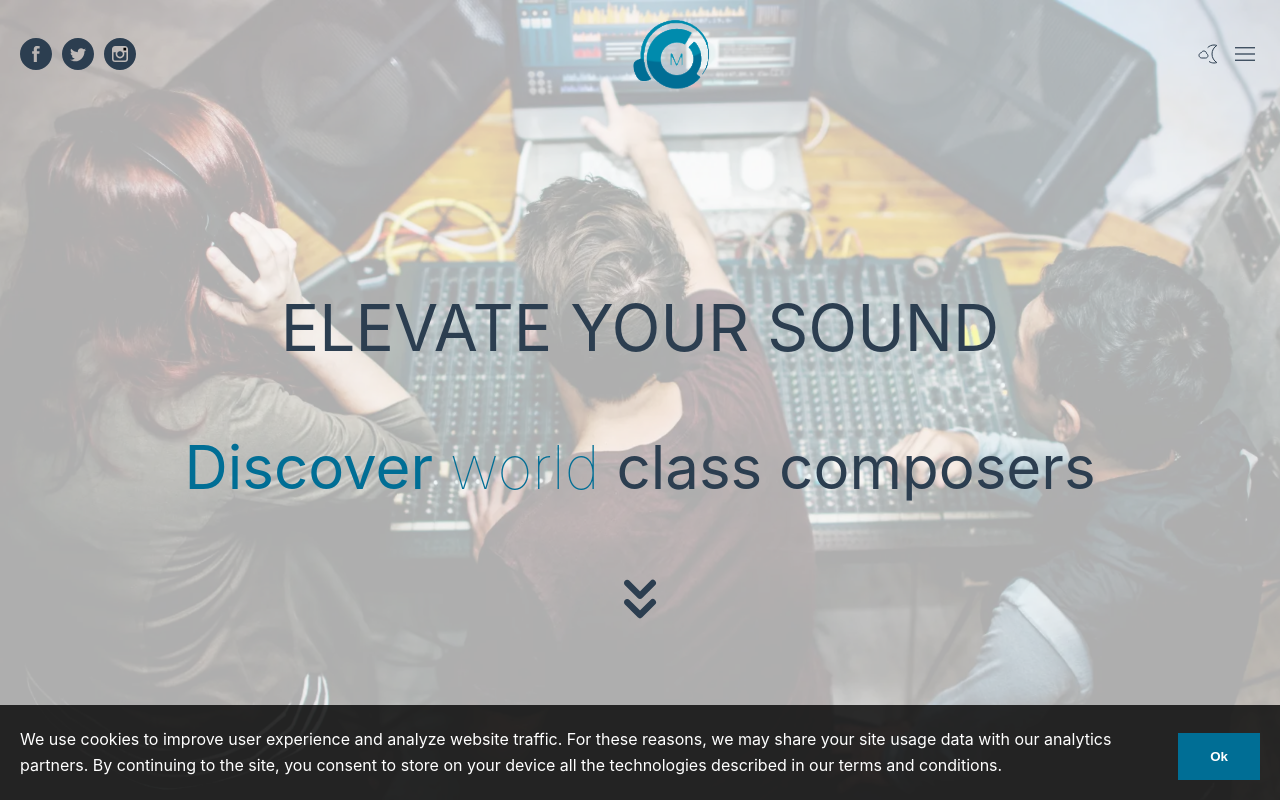
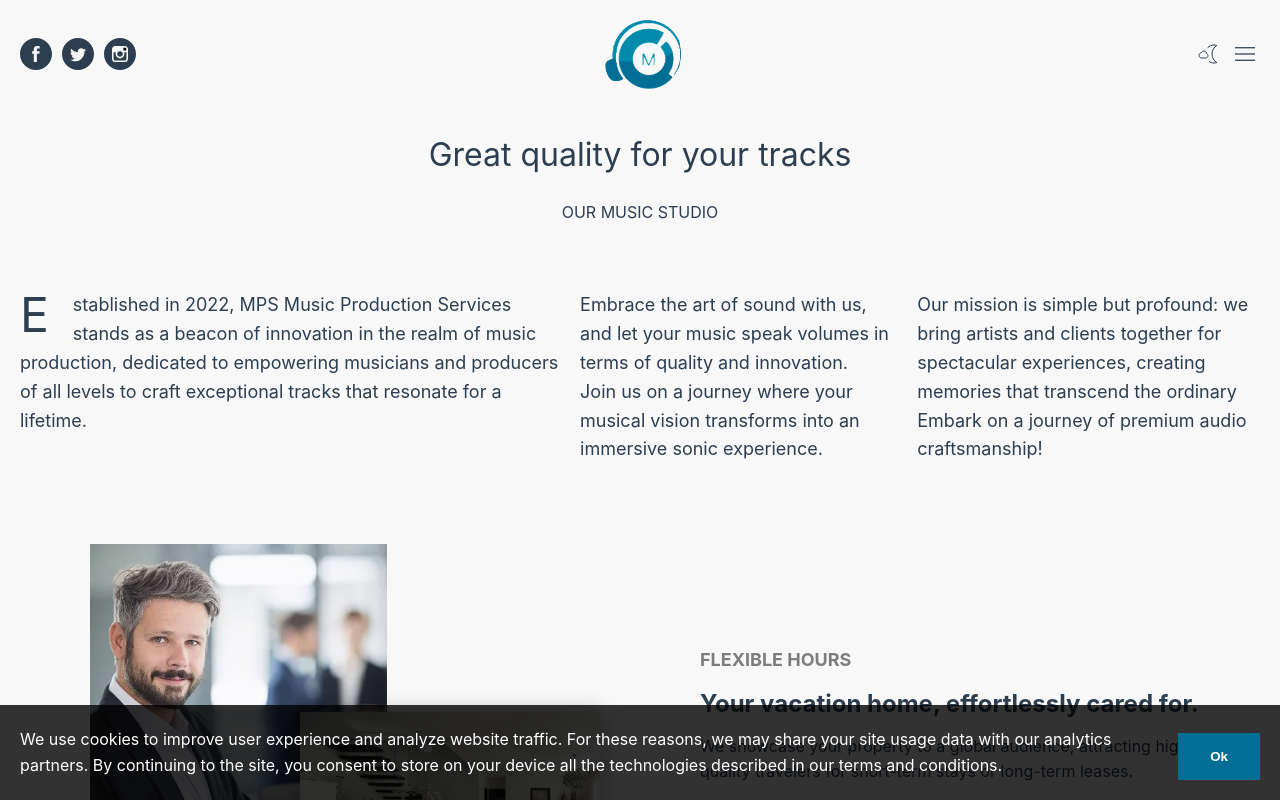
Before and after one commit to alejandroyunes/vue-solar, a Vue app: page / in a window 1280 px wide. Shown: the top 800 px of the page. Built offline with nearby package versions, Linux system fonts and the light colour scheme.

Commit message:
aded  indent description

```diff
--- a/src/components/billboard/billboard-fixed-top/billboard-fixed.scss
+++ b/src/components/billboard/billboard-fixed-top/billboard-fixed.scss
@@ -18,7 +18,7 @@
       flex-direction: column;
       justify-content: center;
       align-items: center;
-      font-size: 32px;
+      font-size: 40px;
       text-transform: uppercase;
       animation-name: slideIn;
       animation-duration: 1s;
--- a/src/components/header/03-row/social-logo-hamburger/header-menu.scss
+++ b/src/components/header/03-row/social-logo-hamburger/header-menu.scss
@@ -25,6 +25,8 @@
   .menu {
     display: flex;
     align-items: center;
+    justify-content: flex-end;
+    min-width: 120px;
     .sun,
     .moon {
       margin-right: 10px;
--- /dev/null
+++ b/src/components/sections/01-row/title-subtitle/TitleSubtitle.vue
@@ -0,0 +1,24 @@
+<script lang="ts" setup>
+import './title-subtitle.scss'
+
+interface TitleSubtitleProps {
+  title: string
+  subtitle: string
+}
+
+const { title, subtitle } = defineProps<TitleSubtitleProps>()
+
+</script>
+
+<template>
+  <section>
+    <div class="title-subtitle-container">
+      <div class="title">
+        <p>{{ title }}</p>
+      </div>
+      <div class="subtitle">
+        <p>{{ subtitle }}</p>
+      </div>
+    </div>
+  </section>
+</template>
--- /dev/null
+++ b/src/components/sections/01-row/title-subtitle/title-subtitle.scss
@@ -0,0 +1,17 @@
+.title-subtitle-container {
+  display: grid;
+  grid-template-rows: 1fr 1fr;
+  gap: 20px;
+  justify-content: center;
+  padding-top: 40px;
+  color: var(--color-heading);
+  .title {
+    font-size: 32px;
+  }
+
+  .subtitle {
+    display: flex;
+    justify-content: center;
+    font-weight: 300;
+  }
+}
--- /dev/null
+++ b/src/components/sections/03-row/indent-description/IndentDescription.vue
@@ -0,0 +1,28 @@
+<script lang="ts" setup>
+import './indent-description.scss'
+</script>
+
+<template>
+  <section class="indent-description-container">
+
+    <div class="indent-description">
+      <span class="first-letter">E</span>
+      <p>stablished in 2022, MPS Music Production Services stands as a beacon of innovation in the realm of music
+        production, dedicated to empowering musicians and producers of all levels to craft exceptional tracks that
+        resonate for a lifetime.</p>
+
+    </div>
+
+    <div class="ceo-middle">
+      <p>Embrace the art of sound with us, and let your music speak volumes in terms of quality and innovation.</p>
+      <p>Join us on a journey where your musical vision transforms into an immersive sonic experience.</p>
+    </div>
+
+    <div class="ceo-last">
+      <p>Our mission is simple but profound: we bring artists and clients together for spectacular experiences, creating
+        memories that transcend the ordinary</p>
+      <p>Embark on a journey of premium audio craftsmanship!</p>
+    </div>
+
+  </section>
+</template>
--- /dev/null
+++ b/src/components/sections/03-row/indent-description/indent-description.scss
@@ -0,0 +1,42 @@
+.indent-description-container {
+  display: grid;
+  gap: 0 20px;
+  margin: 40px auto 0;
+
+  font-size: 18px;
+  max-width: var(--max-width);
+  color: var(--color-heading);
+
+  grid-template-areas:
+    'one one two three'
+    'one one two three';
+
+  @media (max-width: 900px) {
+    gap: 20px;
+    grid-template-areas:
+      'one'
+      'three'
+      'two';
+  }
+
+  .indent-description {
+    grid-area: one;
+  }
+
+  .ceo-indent {
+    grid-area: two;
+  }
+
+  .ceo-last {
+    grid-area: three;
+  }
+
+  .first-letter {
+    font-size: 48px;
+    float: left;
+    display: inline;
+    line-height: 1;
+    padding-right: 24px;
+    color: var(--color-heading);
+  }
+}
--- a/src/views/HomeView.vue
+++ b/src/views/HomeView.vue
@@ -1,14 +1,19 @@
 <script setup lang="ts">
 import BillboardComponent from '@/components/billboard/billboard-fixed-top/BillboardFixed.vue'
+import TitleSubtitle from '@/components/sections/01-row/title-subtitle/TitleSubtitle.vue'
+
 import ImageTitle from '@/components/sections/02-row/image-title/ImageTitle.vue'
 import CeoDescription from '@/components/sections/03-row/ceo-description/CeoDescription.vue'
 import ImageDescription from '@/components/sections/02-row/image-description/ImageDescription.vue'
 import PartnersComponent from '@/components/sections/01-row/partners/PartnersComponent.vue'
 import GetInTouch from '@/components/sections/02-row/get-in-touch/GetInTouch.vue'
+import IndentDescription from '@/components/sections/03-row/indent-description/IndentDescription.vue'
 </script>
 
 <template>
-  <BillboardComponent />
+  <!-- <BillboardComponent /> -->
+  <TitleSubtitle title="Great quality for your tracks" subtitle="OUR MUSIC STUDIO" />
+  <IndentDescription />
   <ImageTitle />
   <CeoDescription />
   <ImageDescription />
```
